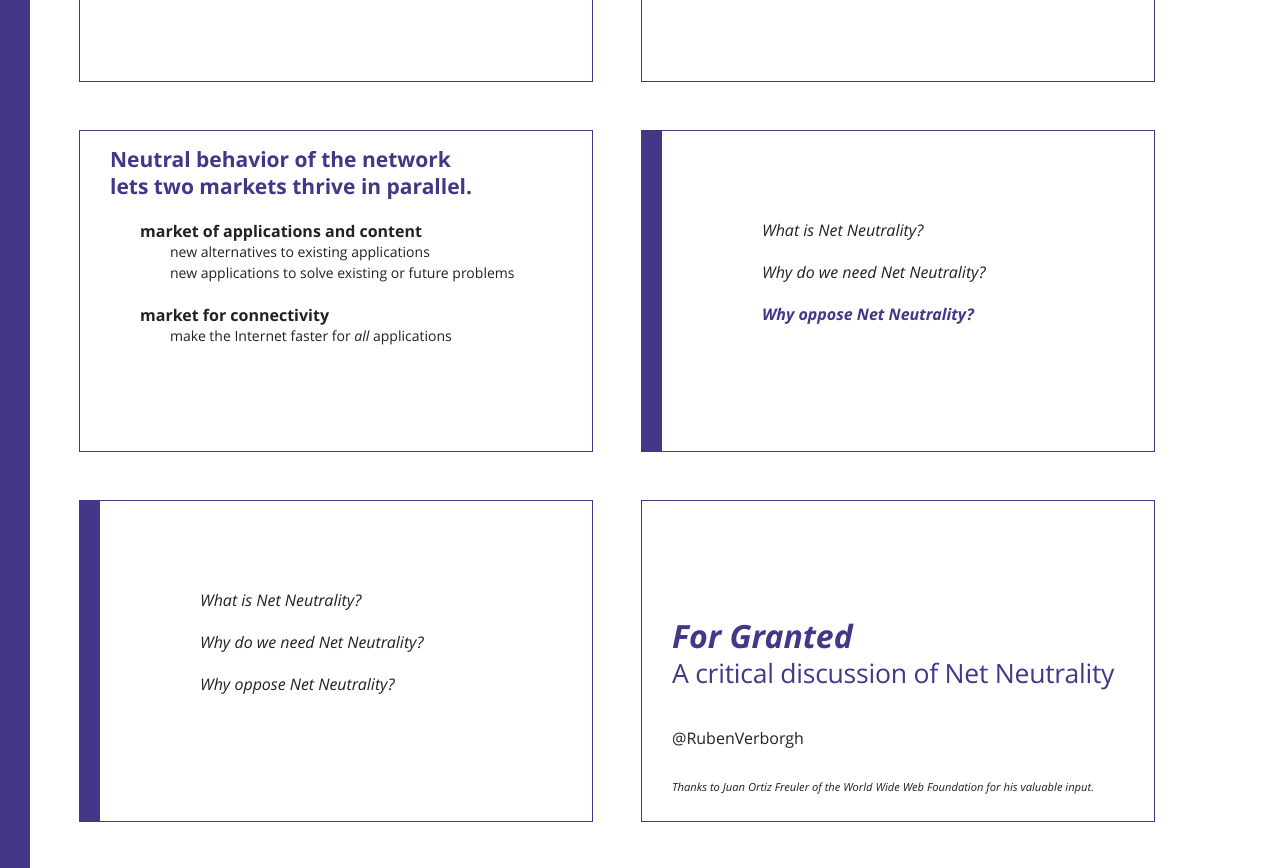
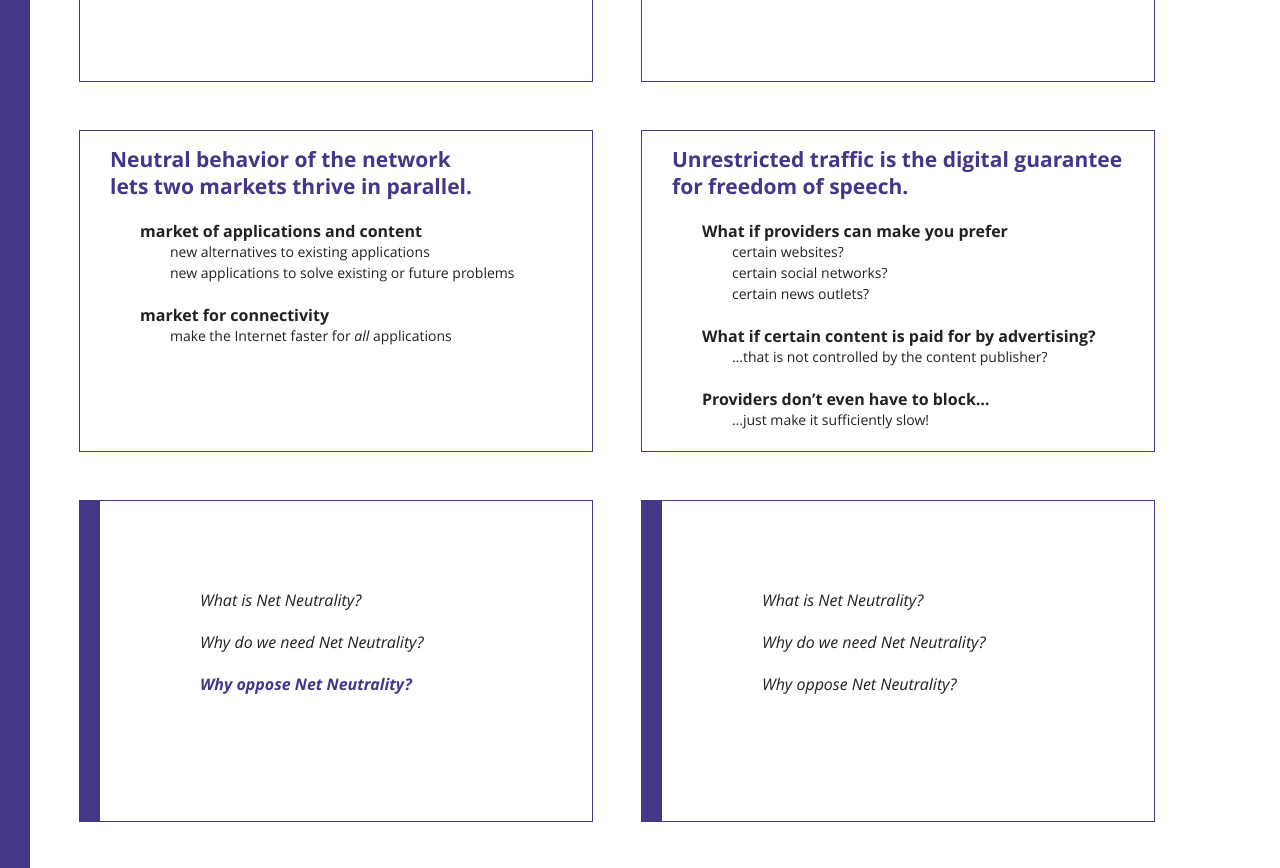
Before and after one commit to RubenVerborgh/Net-Neutrality-2017, a website: page index.html in a window 1280 px wide. Shown: the part 3143-4011 px from the top of the page. Drawn offline with Linux system fonts and the light colour scheme.

Commit message:
Discuss freedom of speech.

```diff
--- a/index.html
+++ b/index.html
@@ -331,6 +331,35 @@
     </ul>
   </div>
 
+  <div class="slide" id="freedom-of-speech">
+    <h2>
+      Unrestricted traffic is the digital guarantee<br>
+      for freedom of speech.
+    </h2>
+    <ul>
+      <li>
+        What if providers can make you prefer
+        <ul>
+          <li class="next">certain websites?</li>
+          <li class="next">certain social networks?</li>
+          <li class="next">certain news outlets?</li>
+        </ul>
+      </li>
+      <li class="next">
+        What if certain content is paid for by advertising?
+        <ul>
+          <li>…that is not controlled by the content publisher?</li>
+        </ul>
+      </li>
+      <li class="next">
+        Providers don’t even have to block…
+        <ul>
+          <li>…just make it sufficiently slow!</li>
+        </ul>
+      </li>
+    </ul>
+  </div>
+
   <div class="toc slide" id="toc-why-not">
     <ul>
       <li><a href="#toc-definition">What is Net Neutrality?</a></li>
```
